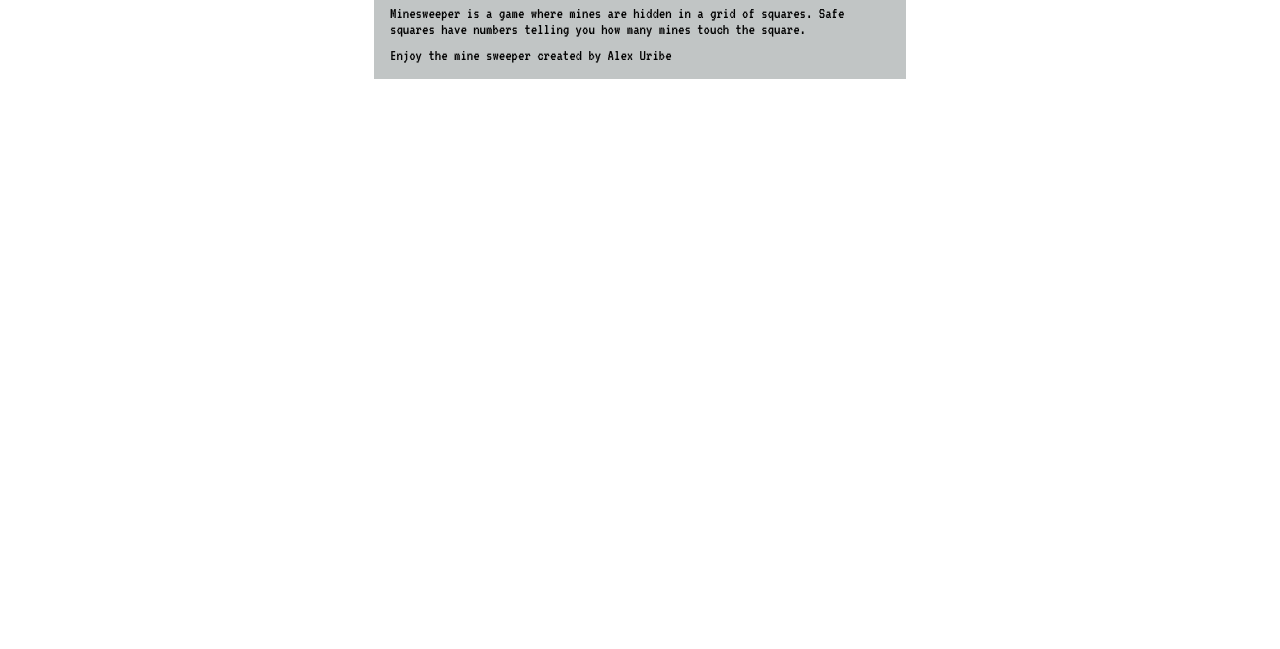
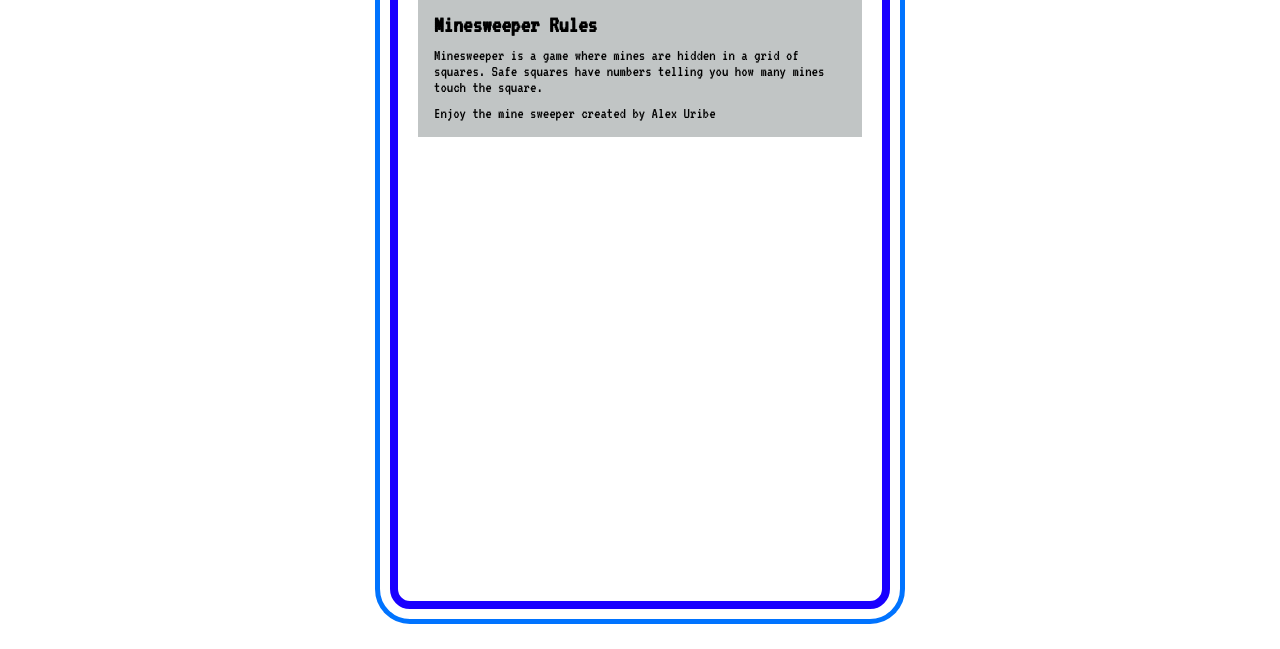
Before and after one commit to uribeAC/Busca-Minas, a website with bundled scripts: page public/index.html in a window 1280 px wide. Shown: the part 151-800 px from the top of the page. Built offline with nearby package versions, Linux system fonts and the light colour scheme.

Commit message:
Create a doble border in css for all the viewport

```diff
--- a/public/index.html
+++ b/public/index.html
@@ -14,6 +14,7 @@
 </head>
 
 <body>
+  <main class="container">
     <header class="main-header">
       <img class="nuclear-icon" src="/images/nuclear-bomb-svgrepo-com.svg" alt="Nuclear Bomb Explosion" width="45"
         height="45">
@@ -30,6 +31,7 @@
         touch the square.</p>
       <p class="text-intro">Enjoy the mine sweeper created by Alex Uribe</p>
     </article>
+  </main>
   <div class="root">
 
   </div>
--- a/public/styles/styles.css
+++ b/public/styles/styles.css
@@ -1,6 +1,13 @@
+*,
+::before,
+::after {
+  box-sizing: border-box;
+}
+
 body {
   font-family: VT323;
   margin: 0;
+  height: 100%;
 }
 
 h1,
@@ -11,6 +18,18 @@ h5,
 h6,
 p {
   margin: 0;
+}
+
+.container {
+  height: 90vh;
+  margin: 5vh auto;
+  width: 80%;
+  max-width: 500px;
+  padding: 20px;
+  border: 8px solid rgb(25, 0, 255);
+  border-radius: 20px;
+  outline: 5px solid rgb(0, 115, 255);
+  outline-offset: 10px;
 }
 
 .main-header {
@@ -43,7 +62,6 @@ p {
 .introduction {
   padding: 16px;
   margin: auto;
-  height: 100%;
   display: flex;
   flex-direction: column;
   gap: 10px;
```
Lines whose indentation alone changed are shown as unchanged.
